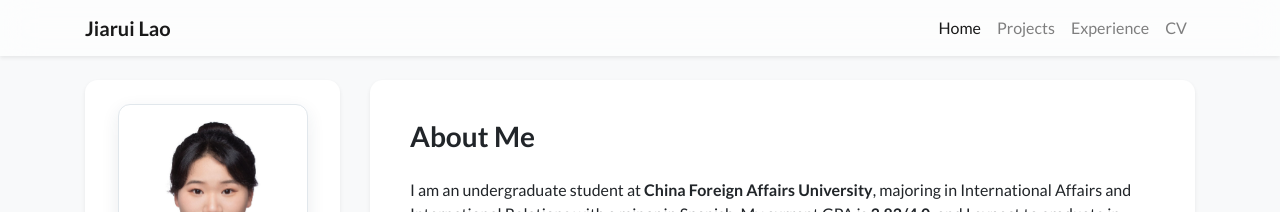
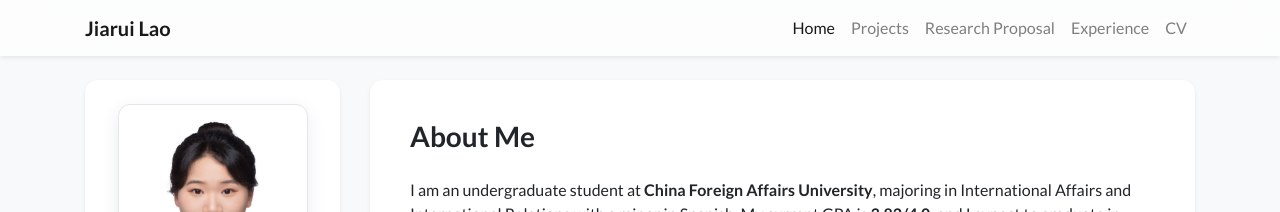
Before and after one commit to laojiaaaaaa-pixel/laojiaaaaaa-pixel.github.io, a Jekyll site: the page built from index.html, in a window 1280 px wide. Shown: the top 212 px of the page. Built offline with Jekyll 4.4.1, drawn with Linux system fonts in a browser that asks for light colours; nearby versions of some CDN libraries; a style sheet for code colours, icons or effects is not loaded.

Commit message:
Organize proposal into navigation sections

```diff
--- a/_data/navigation.yml
+++ b/_data/navigation.yml
@@ -3,6 +3,8 @@ pages:
   url: /
 - name: Projects
   url: /projects.html
+- name: Research Proposal
+  url: /research-proposal.html
 - name: Experience
   url: /experience.html
 - name: CV
```
